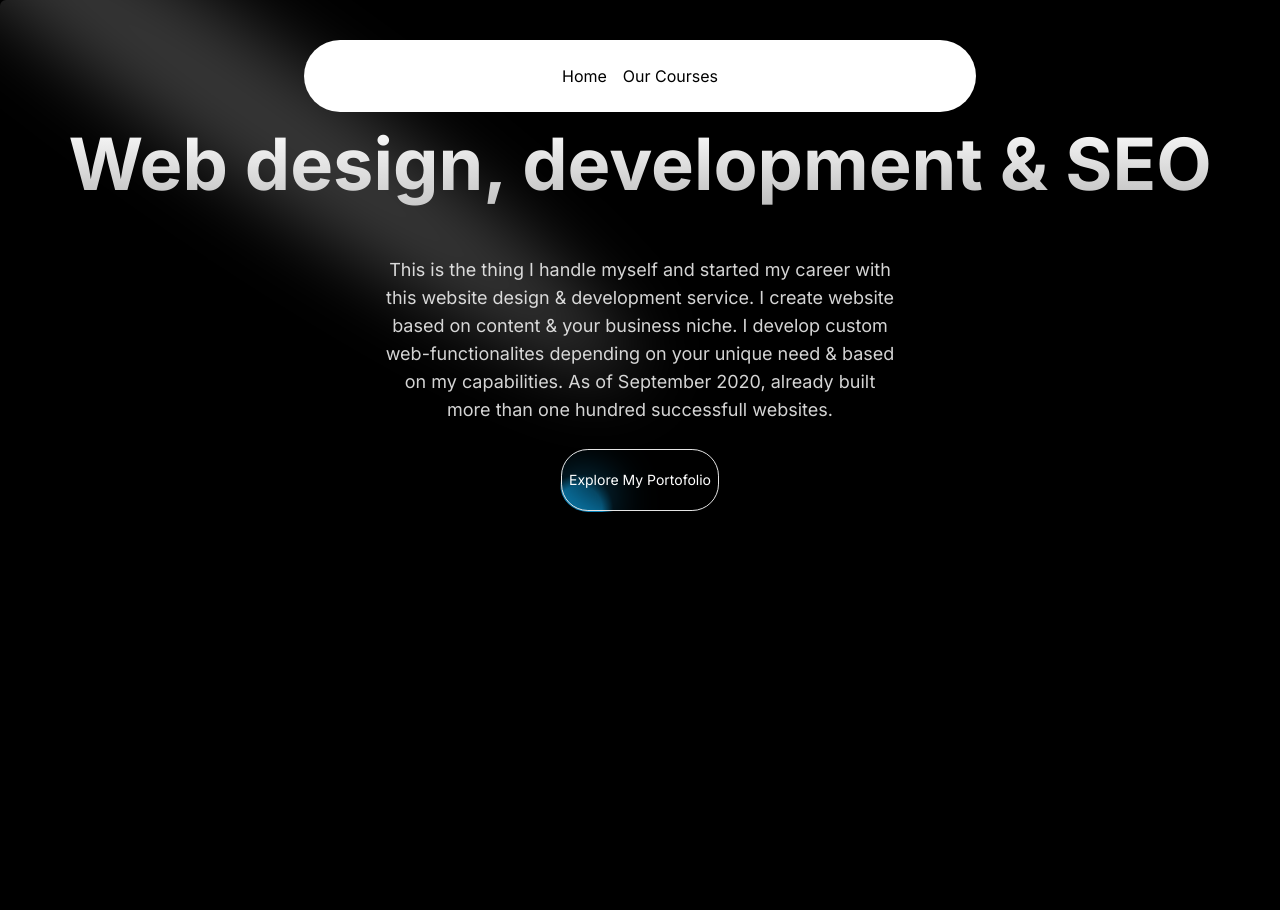
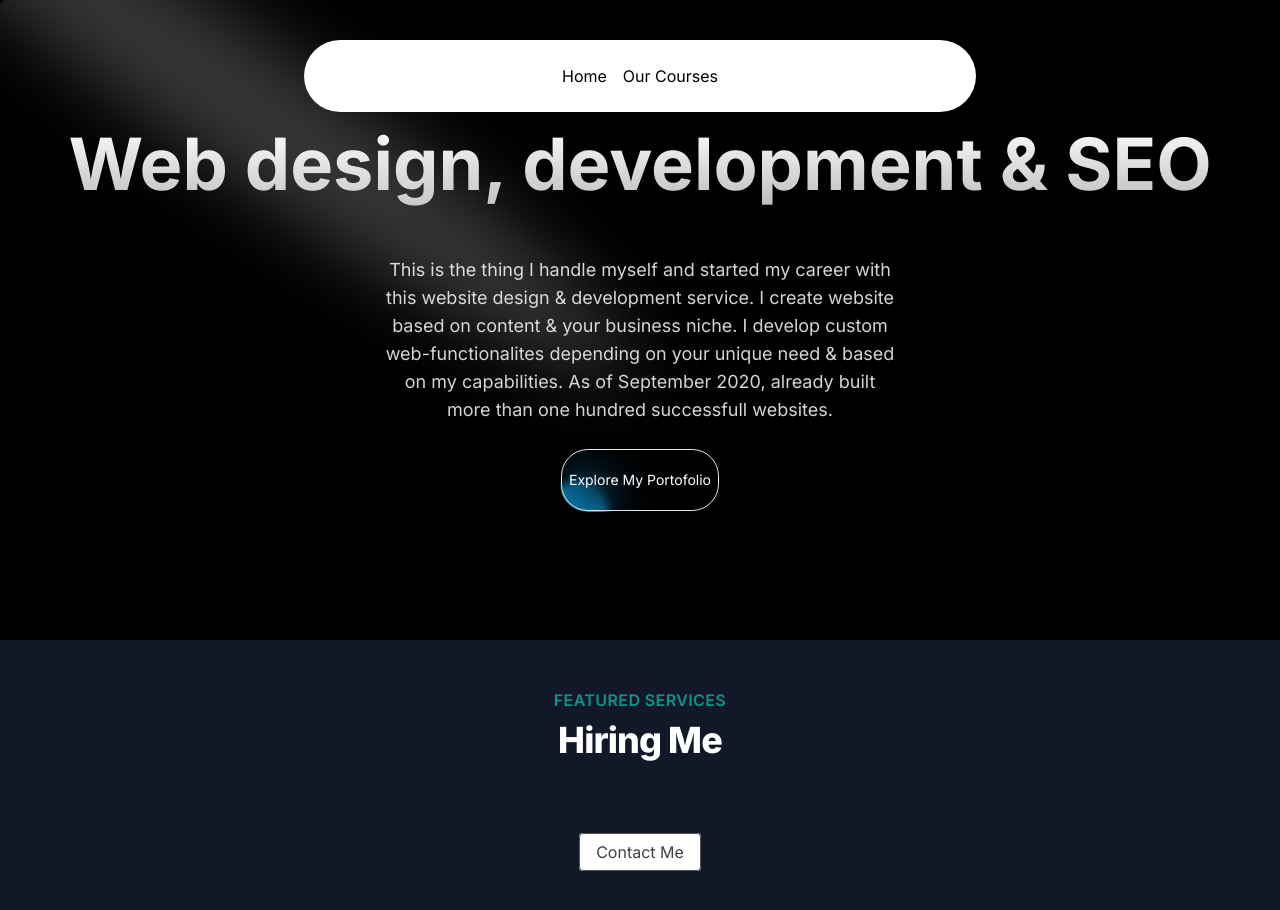
Before and after one commit to Nasir-Saeed/next-js-website, a Next.js app: page / in a window 1280 px wide. Before the commit the page ends 800 px from the top, so only its background shows below. Built offline with nearby package versions, Linux system fonts and the light colour scheme.

Commit message:
add cards

```diff
--- a/src/app/globals.css
+++ b/src/app/globals.css
@@ -17,7 +17,8 @@
 }
 
 body {
-  color: rgb(var(--foreground-rgb));
+  /* color: rgb(var(--foreground-rgb)); */
+  color: white;
   /* background: linear-gradient(
       to bottom,
       transparent,
--- a/src/app/page.tsx
+++ b/src/app/page.tsx
@@ -1,10 +1,12 @@
 import HeroSection from "@/components/HeroSection";
+import CardSection from "@/components/CardSection";
 
 export default function Home() {
   return (
     <>
     <main className="min-h-screen bg-black/[0.96] antialiased bg-grid-white/[0.02]">
       <HeroSection/>
+      <CardSection/>
     </main>
     </>
   );
--- /dev/null
+++ b/src/components/CardSection.tsx
@@ -0,0 +1,33 @@
+"use client";
+import React from "react";
+import { BackgroundGradient } from "@/components/ui/background-gradient";
+import serviceDetail from "@/data/music_courses.json";
+import Link from "next/link";
+
+function Card() {
+  return (
+    <div className="py-12 bg-gray-900">
+      <div>
+        <div className="text-center">
+          <h2 className="text-base text-teal-600 font-semibold tracking-wide uppercase">
+            Featured Services
+          </h2>
+          <p className="mt-2 text-3xl leading-8 font-extrabold tracking-tight text-white sm:text-4xl">
+            Hiring Me
+          </p>
+        </div>
+      </div>
+      <div className=""></div>
+      <div className="mt-20 text-center">
+        <Link
+          href={"/"}
+          className="px-4 py-2 rounded border border-neutral-600 text-neutral-700 bg-white hover:bg-gray-100 transition duration-200"
+        >
+          Contact Me
+        </Link>
+      </div>
+    </div>
+  );
+}
+
+export default Card;
--- /dev/null
+++ b/src/components/ui/background-gradient.tsx
@@ -0,0 +1,72 @@
+import { cn } from "@/utils/cn";
+import React from "react";
+import { motion } from "framer-motion";
+
+export const BackgroundGradient = ({
+  children,
+  className,
+  containerClassName,
+  animate = true,
+}: {
+  children?: React.ReactNode;
+  className?: string;
+  containerClassName?: string;
+  animate?: boolean;
+}) => {
+  const variants = {
+    initial: {
+      backgroundPosition: "0 50%",
+    },
+    animate: {
+      backgroundPosition: ["0, 50%", "100% 50%", "0 50%"],
+    },
+  };
+  return (
+    <div className={cn("relative p-[4px] group", containerClassName)}>
+      <motion.div
+        variants={animate ? variants : undefined}
+        initial={animate ? "initial" : undefined}
+        animate={animate ? "animate" : undefined}
+        transition={
+          animate
+            ? {
+                duration: 5,
+                repeat: Infinity,
+                repeatType: "reverse",
+              }
+            : undefined
+        }
+        style={{
+          backgroundSize: animate ? "400% 400%" : undefined,
+        }}
+        className={cn(
+          "absolute inset-0 rounded-3xl z-[1] opacity-60 group-hover:opacity-100 blur-xl  transition duration-500 will-change-transform",
+          " bg-[radial-gradient(circle_farthest-side_at_0_100%,#00ccb1,transparent),radial-gradient(circle_farthest-side_at_100%_0,#7b61ff,transparent),radial-gradient(circle_farthest-side_at_100%_100%,#ffc414,transparent),radial-gradient(circle_farthest-side_at_0_0,#1ca0fb,#141316)]"
+        )}
+      />
+      <motion.div
+        variants={animate ? variants : undefined}
+        initial={animate ? "initial" : undefined}
+        animate={animate ? "animate" : undefined}
+        transition={
+          animate
+            ? {
+                duration: 5,
+                repeat: Infinity,
+                repeatType: "reverse",
+              }
+            : undefined
+        }
+        style={{
+          backgroundSize: animate ? "400% 400%" : undefined,
+        }}
+        className={cn(
+          "absolute inset-0 rounded-3xl z-[1] will-change-transform",
+          "bg-[radial-gradient(circle_farthest-side_at_0_100%,#00ccb1,transparent),radial-gradient(circle_farthest-side_at_100%_0,#7b61ff,transparent),radial-gradient(circle_farthest-side_at_100%_100%,#ffc414,transparent),radial-gradient(circle_farthest-side_at_0_0,#1ca0fb,#141316)]"
+        )}
+      />
+
+      <div className={cn("relative z-10", className)}>{children}</div>
+    </div>
+  );
+};
```
